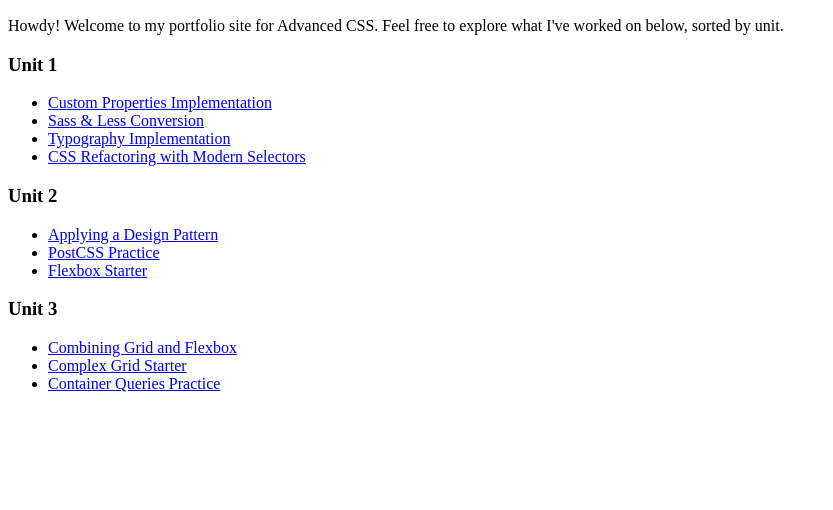
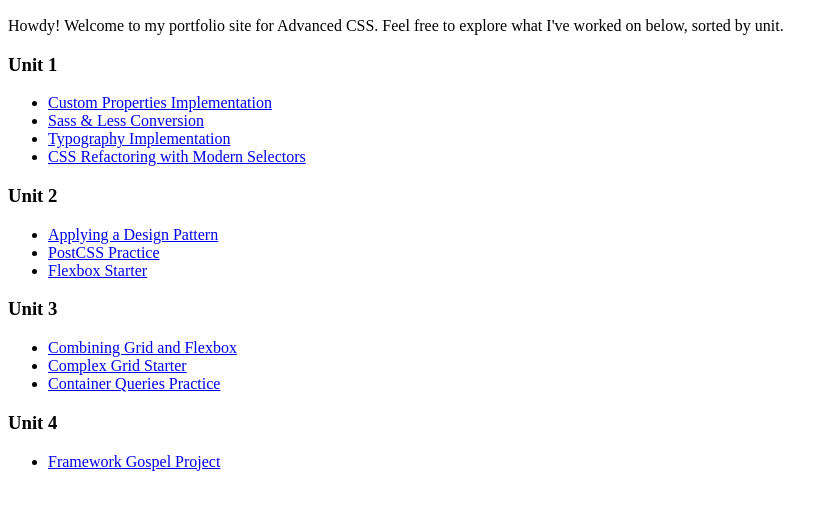
Before and after one commit to obviouslyweb/butterfield-wdd331-portfolio, a plain HTML site: page index.html in a window 1280 px wide. Shown: the part 110-620 px from the top of the page, without its empty margins (0-833 px from the left). Drawn offline with Linux system fonts and the light colour scheme.

Commit message:
Added link to index.

```diff
--- a/index.html
+++ b/index.html
@@ -28,5 +28,9 @@
         <li><a href="unit-3\complex-grid-starter\index.html">Complex Grid Starter</a></li>
         <li><a href="unit-3\container-queries\index.html">Container Queries Practice</a></li>
     </ul>
+    <h3>Unit 4</h3>
+    <ul>
+        <li><a href="unit-4/framework-gospel-project/index.html">Framework Gospel Project</a></li>
+    </ul>
 </body>
 </html>
```
